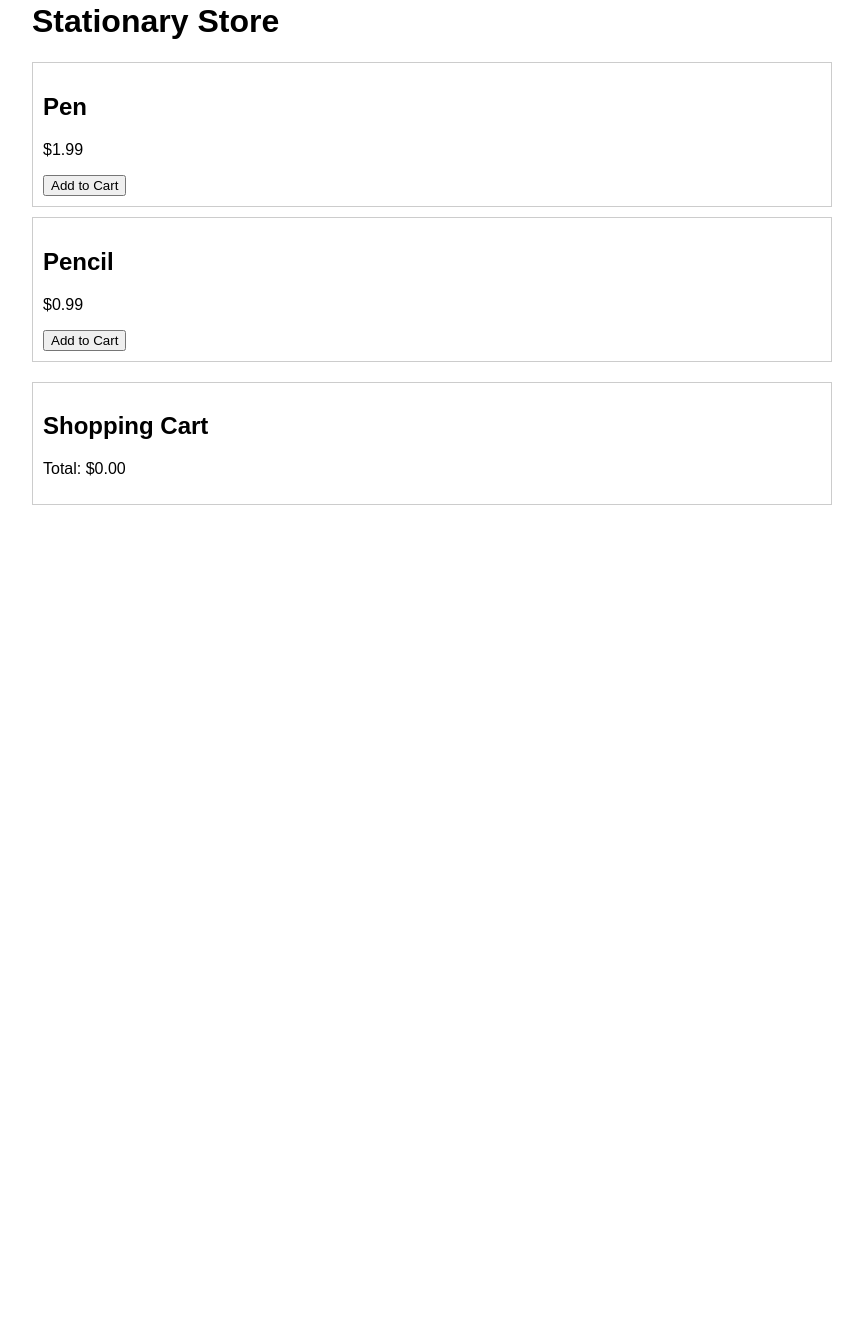
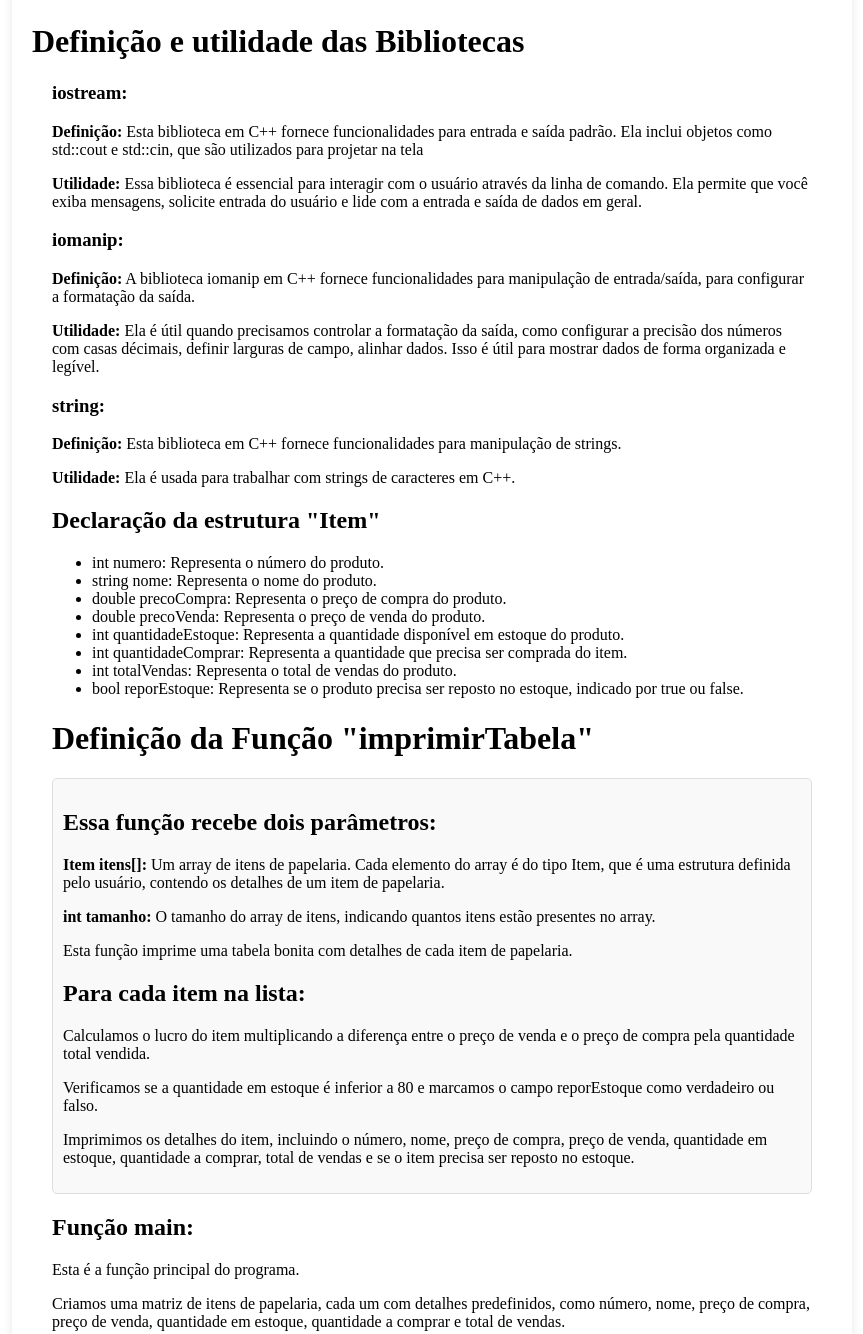
Before and after one commit to oxyzinha/C-plus-plus, a plain HTML site: page index.html in a window 1280 px wide. Shown: the part 38-1372 px from the top of the page, without its empty margins (208-1071 px from the left). Before the commit the page ends 800 px from the top, so only its background shows below. Drawn offline with Linux system fonts and the light colour scheme.

Commit message:
first commit

```diff
--- a/index.html
+++ b/index.html
@@ -1,96 +1,56 @@
 <!DOCTYPE html>
 <html lang="en">
-
 <head>
     <meta charset="UTF-8">
     <meta name="viewport" content="width=device-width, initial-scale=1.0">
-    <title>Stationary Store Program</title>
-    <style>
-        body {
-            font-family: Arial, sans-serif;
-            margin: 0;
-            padding: 0;
-        }
-
-        .container {
-            max-width: 800px;
-            margin: 0 auto;
-            padding: 20px;
-        }
-
-        .item {
-            border: 1px solid #ccc;
-            padding: 10px;
-            margin-bottom: 10px;
-        }
-
-        .cart {
-            border: 1px solid #ccc;
-            padding: 10px;
-            margin-top: 20px;
-        }
-    </style>
+    <title>Document</title>
+    <link rel="stylesheet" href="style.css">
 </head>
-
 <body>
     <div class="container">
-        <h1>Stationary Store</h1>
-        <div class="items">
-            <div class="item">
-                <h2>Pen</h2>
-                <p>$1.99</p>
-                <button onclick="addToCart('Pen')">Add to Cart</button>
+        <h1>Definição e utilidade das Bibliotecas</h1>
+        <div class="content">
+            <h3>iostream:</h3>
+            <p><strong>Definição:</strong> Esta biblioteca em C++ fornece funcionalidades para entrada e saída padrão. Ela inclui objetos como std::cout e std::cin, que são utilizados para projetar na tela</p>
+            <p><strong>Utilidade:</strong> Essa biblioteca é essencial para interagir com o usuário através da linha de comando. Ela permite que você exiba mensagens, solicite entrada do usuário e lide com a entrada e saída de dados em geral.</p>
+
+            <h3>iomanip:</h3>
+            <p><strong>Definição:</strong> A biblioteca iomanip em C++ fornece funcionalidades para manipulação de entrada/saída, para configurar a formatação da saída.</p>
+            <p><strong>Utilidade:</strong> Ela é útil quando precisamos controlar a formatação da saída, como configurar a precisão dos números com casas décimais, definir larguras de campo, alinhar dados. Isso é útil para mostrar dados de forma organizada e legível.</p>
+
+            <h3>string:</h3>
+            <p><strong>Definição:</strong> Esta biblioteca em C++ fornece funcionalidades para manipulação de strings.</p>
+            <p><strong>Utilidade:</strong> Ela é usada para trabalhar com strings de caracteres em C++.</p>
+
+            <h2>Declaração da estrutura "Item"</h2>
+            <ul>
+                <li>int numero: Representa o número do produto.</li>
+                <li>string nome: Representa o nome do produto.</li>
+                <li>double precoCompra: Representa o preço de compra do produto.</li>
+                <li>double precoVenda: Representa o preço de venda do produto.</li>
+                <li>int quantidadeEstoque: Representa a quantidade disponível em estoque do produto.</li>
+                <li>int quantidadeComprar: Representa a quantidade que precisa ser comprada do item.</li>
+                <li>int totalVendas: Representa o total de vendas do produto.</li>
+                <li>bool reporEstoque: Representa se o produto precisa ser reposto no estoque, indicado por true ou false.</li>
+            </ul>
+
+            <h1>Definição da Função "imprimirTabela"</h1>
+            <div class="function-description">
+                <h2>Essa função recebe dois parâmetros:</h2>
+                <p><strong>Item itens[]:</strong> Um array de itens de papelaria. Cada elemento do array é do tipo Item, que é uma estrutura definida pelo usuário, contendo os detalhes de um item de papelaria.</p>
+                <p><strong>int tamanho:</strong> O tamanho do array de itens, indicando quantos itens estão presentes no array.</p>
+                <p>Esta função imprime uma tabela bonita com detalhes de cada item de papelaria.</p>
+                <h2>Para cada item na lista:</h2>
+                <p>Calculamos o lucro do item multiplicando a diferença entre o preço de venda e o preço de compra pela quantidade total vendida.</p>
+                <p>Verificamos se a quantidade em estoque é inferior a 80 e marcamos o campo reporEstoque como verdadeiro ou falso.</p>
+                <p>Imprimimos os detalhes do item, incluindo o número, nome, preço de compra, preço de venda, quantidade em estoque, quantidade a comprar, total de vendas e se o item precisa ser reposto no estoque.</p>
             </div>
-            <div class="item">
-                <h2>Pencil</h2>
-                <p>$0.99</p>
-                <button onclick="addToCart('Pencil')">Add to Cart</button>
-            </div>
-            <!-- Add more items here -->
-        </div>
-        <div class="cart">
-            <h2>Shopping Cart</h2>
-            <ul id="cart-items"></ul>
-            <p>Total: $<span id="total-price">0.00</span></p>
+
+            <h2>Função main:</h2>
+            <p>Esta é a função principal do programa.</p>
+            <p>Criamos uma matriz de itens de papelaria, cada um com detalhes predefinidos, como número, nome, preço de compra, preço de venda, quantidade em estoque, quantidade a comprar e total de vendas.</p>
+            <p>Chamamos a função imprimirTabela passando a matriz de itens e o tamanho como argumentos.</p>
         </div>
     </div>
-    <script>
-        let cart = [];
-
-        function addToCart(itemName) {
-            let item = { name: itemName, price: getItemPrice(itemName) };
-            cart.push(item);
-            displayCart();
-        }
-
-        function getItemPrice(itemName) {
-            // You can implement more sophisticated logic to fetch item price
-            switch (itemName) {
-                case 'Pen':
-                    return 1.99;
-                case 'Pencil':
-                    return 0.99;
-                // Add more cases for other items
-                default:
-                    return 0;
-            }
-        }
-
-        function displayCart() {
-            let cartList = document.getElementById('cart-items');
-            let totalPrice = 0;
-
-            cartList.innerHTML = '';
-            cart.forEach(item => {
-                let li = document.createElement('li');
-                li.textContent = `${item.name} - $${item.price.toFixed(2)}`;
-                cartList.appendChild(li);
-                totalPrice += item.price;
-            });
-
-            document.getElementById('total-price').textContent = totalPrice.toFixed(2);
-        }
-    </script>
 </body>
-
 </html>
--- /dev/null
+++ b/style.css
@@ -0,0 +1,20 @@
+.container {
+    max-width: 800px;
+    margin: 20px auto;
+    padding: 20px;
+    background-color: #fff;
+    border-radius: 8px;
+    box-shadow: 0 0 10px rgba(0, 0, 0, 0.1);
+}
+
+.content {
+    padding: 0 20px;
+}
+
+.function-description {
+    background-color: #f9f9f9;
+    border: 1px solid #ddd;
+    border-radius: 5px;
+    padding: 10px;
+    margin-top: 20px;
+}
```
Also changed, not shown: 1 other file.
